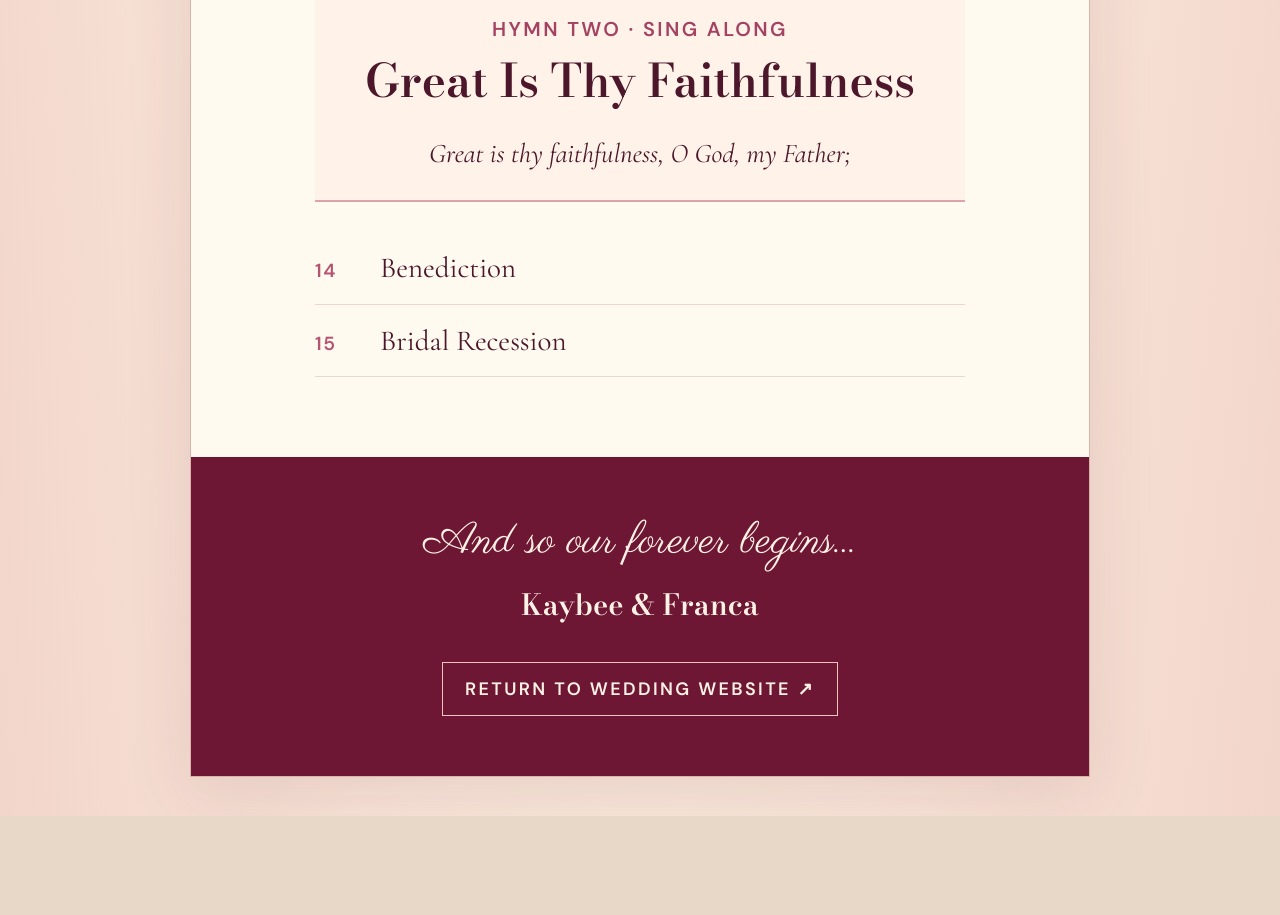
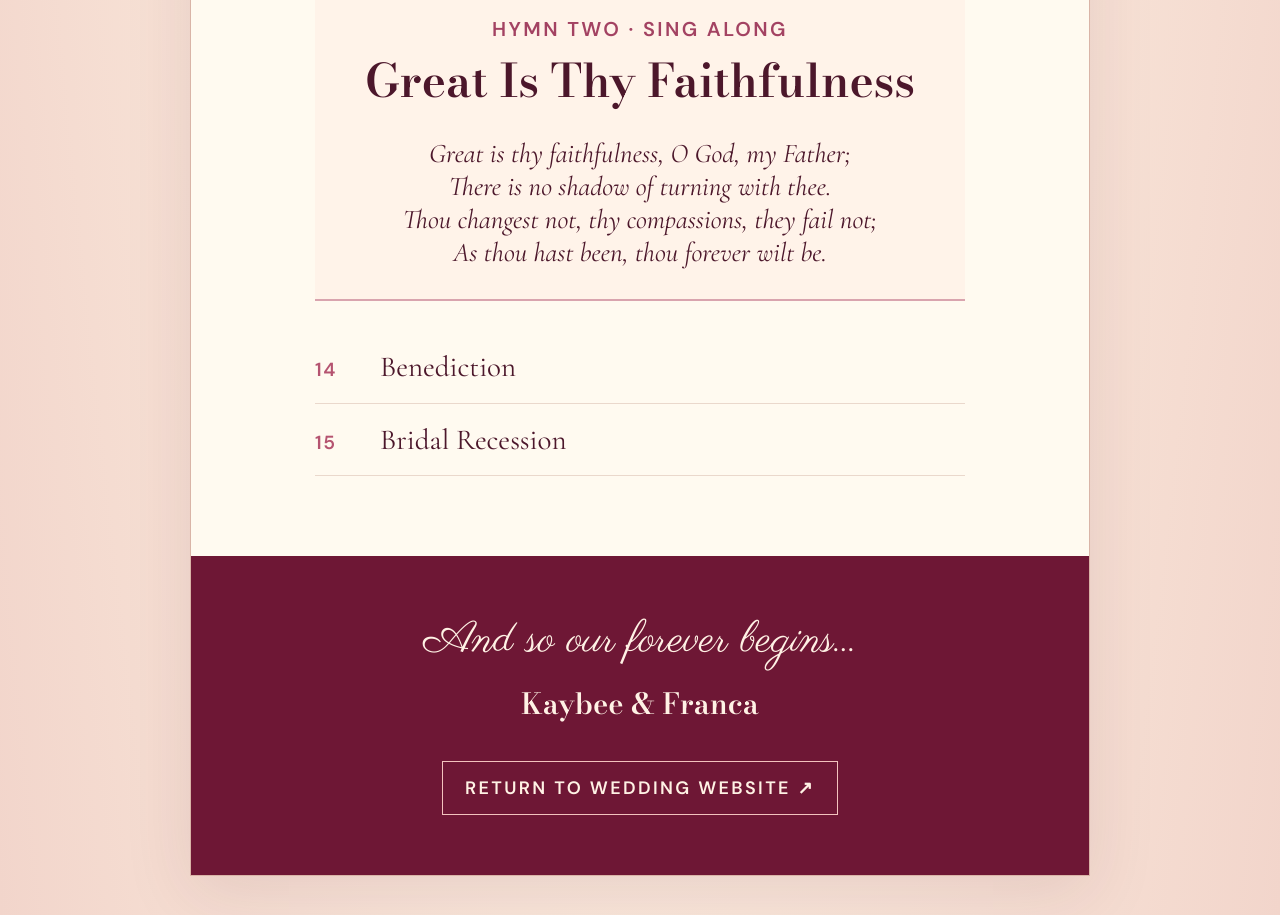
Before and after one commit to fidelnyame-80/Kaybee-Franca, a Next.js app: page /order-of-service in a window 1280 px wide. Shown: the part 5540-6455 px from the top of the page. Before the commit the page ends 6356 px from the top, so only its background shows below. Built offline with nearby package versions, Linux system fonts and the light colour scheme.

Commit message:
Add first verse of Great Is Thy Faithfulness

```diff
--- a/app/order-of-service/page.tsx
+++ b/app/order-of-service/page.tsx
@@ -73,7 +73,7 @@ export default function OrderOfServicePage() {
             {i === 12 && <section id="hymn-faithfulness" className="programme__hymn programme__hymn--inline" aria-labelledby="hymn-faithfulness-title">
               <p className="programme__hymn-kicker">HYMN TWO · SING ALONG</p>
               <h3 id="hymn-faithfulness-title">Great Is Thy Faithfulness</h3>
-              <p className="programme__hymn-note">Great is thy faithfulness, O God, my Father;</p>
+              <p className="programme__hymn-note">Great is thy faithfulness, O God, my Father;<br />There is no shadow of turning with thee.<br />Thou changest not, thy compassions, they fail not;<br />As thou hast been, thou forever wilt be.</p>
             </section>}
           </li>)}
         </ol>
```
